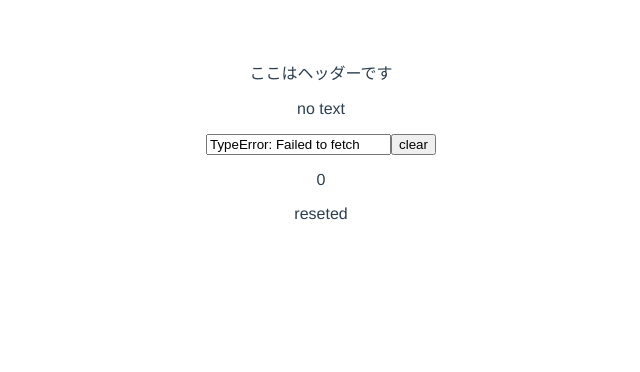
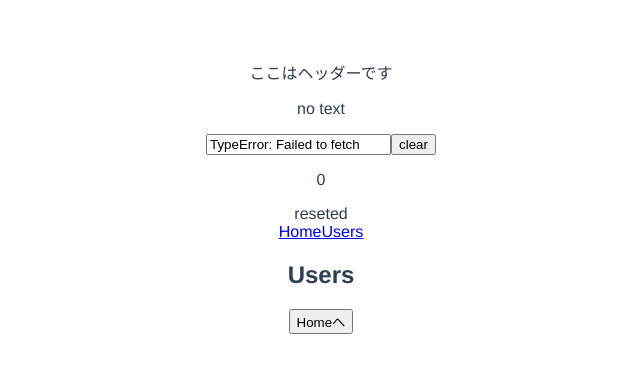
Before and after one commit to TakuoIshida/vue_practuce, a Vue app: page /#/users in a window 1280 px wide. Before the commit this address led to /#/. Shown: the top 372 px of the page, without its empty margins (319-959 px from the left). Built offline with nearby package versions, Linux system fonts and the light colour scheme; no server answers.

Commit message:
vue router is added.

```diff
--- a/package.json
+++ b/package.json
@@ -3,7 +3,7 @@
   "version": "0.1.0",
   "private": true,
   "scripts": {
-    "serve": "node_modules/.bin/vue-cli-service serve",
+    "serve": "vue-cli-service serve",
     "build": "vue-cli-service build",
     "lint": "vue-cli-service lint"
   },
--- a/src/App.vue
+++ b/src/App.vue
@@ -11,6 +11,11 @@
     <button @click="clear()">clear</button>
     <p>{{counter}}</p>
     <child-component :name="name" :resetName="resetName()"></child-component>
+    <nav>
+     <router-link to="/">Home</router-link>
+     <router-link to="users">Users</router-link>
+     <router-view></router-view>
+     </nav>
   </div>
 </template>
 
--- /dev/null
+++ b/src/components/Home.vue
@@ -0,0 +1,16 @@
+<template>
+    <div>
+        <h1>Home</h1>
+    <button @click="toUsers">Userへ</button>
+    </div>
+</template>
+
+<script>
+export default {
+    methods: {
+        toUsers() {
+            this.$router.push('users')
+        }
+    }
+}
+</script>
--- /dev/null
+++ b/src/components/Users.vue
@@ -0,0 +1,17 @@
+<template>
+    <div>
+        <h1>Users</h1>
+    <button @click="toHome">Homeへ</button>
+    </div>
+</template>
+
+
+<script>
+export default {
+    methods: {
+        toHome() {
+            this.$router.push('/')
+        }
+    }
+}
+</script>
--- /dev/null
+++ b/src/router.js
@@ -0,0 +1,17 @@
+import Vue from 'vue'
+import Router from 'vue-router'
+import Home from './components/Home'
+import Users from './components/Users'
+
+Vue.use(Router)
+
+export default new Router ({
+    routes: [
+        {
+            path: "/", component: Home
+        },
+        {
+            path: "/users", component: Users
+        },
+    ]
+})
```
Also changed, not shown: src/main.js (+3 -14 lines), src/routes.js (deleted, +0 -14 lines), src/store.js (renamed from src/store/store.js).
